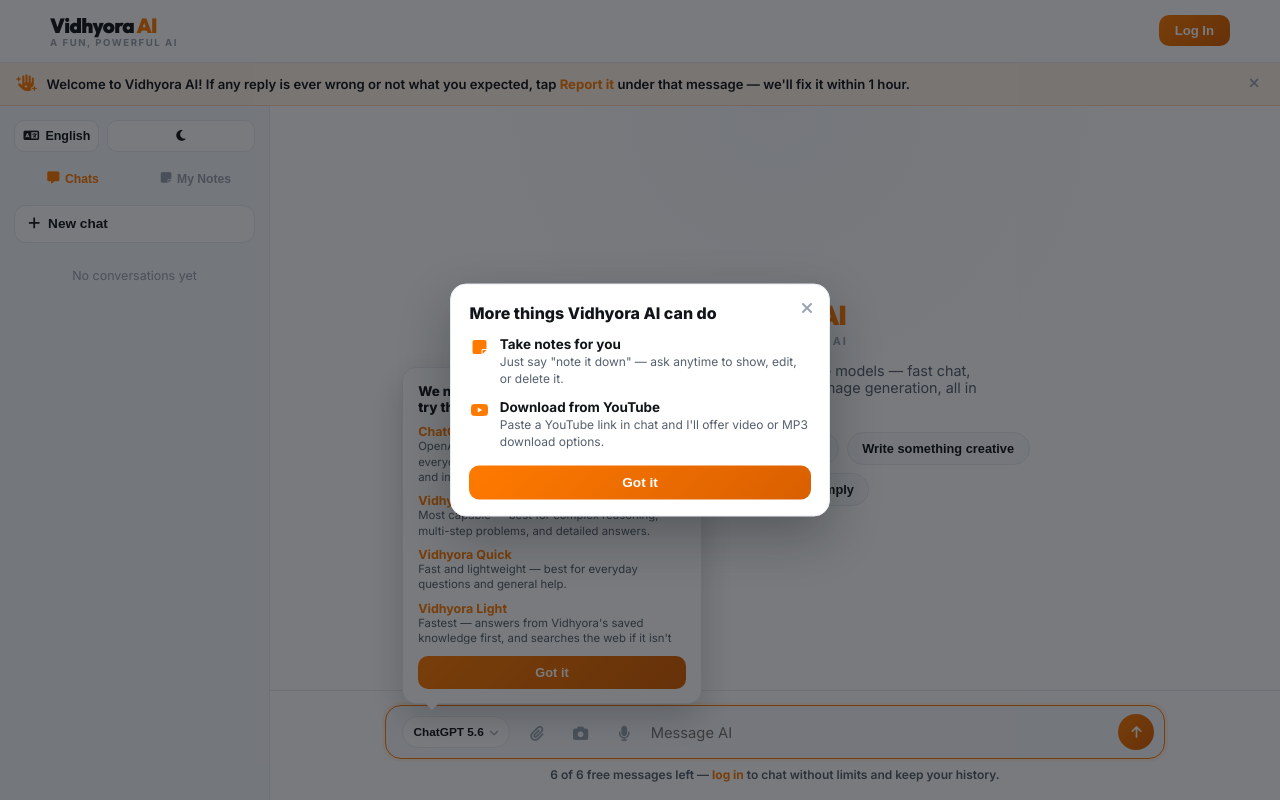
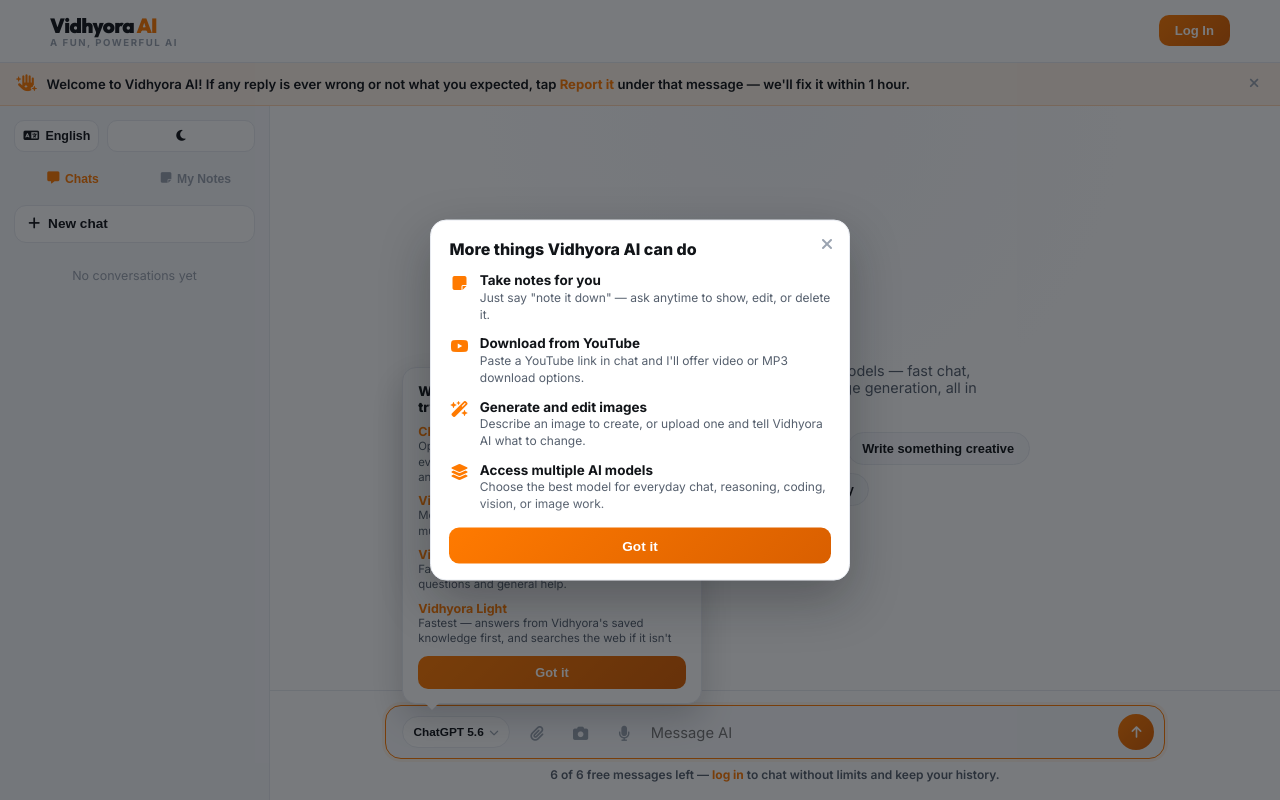
Before and after one commit to vidhyoraai-png/Vidhyora, a Django app: page / in a window 1280 px wide. Run offline with Django 5.2, Linux system fonts and the light colour scheme; data comes from the database, SQL or seed files in the repository; data that the repository does not hold is empty; some libraries are stand-ins or nearby versions.

Commit message:
Complete merge with remote main

```diff
--- a/myapp/templates/ai.html
+++ b/myapp/templates/ai.html
@@ -141,7 +141,7 @@ header{background:var(--header-bg);backdrop-filter:blur(8px);border-bottom:1px s
 /* ---- one-time "what Vidhyora AI can do" features modal ---- */
 .feature-modal-backdrop{position:fixed;inset:0;background:rgba(10,13,19,.55);z-index:48}
 .feature-modal-backdrop:not([hidden]){display:block}
-.feature-modal{position:fixed;top:50%;left:50%;transform:translate(-50%,-50%);width:min(380px,90vw);max-height:85vh;overflow-y:auto;background:var(--surface);border:1px solid var(--line);border-radius:16px;box-shadow:0 20px 50px rgba(17,20,24,.3);padding:1.1rem 1.15rem 1rem;z-index:49}
+.feature-modal{position:fixed;top:50%;left:50%;transform:translate(-50%,-50%);width:min(420px,calc(100vw - 24px));max-height:min(620px,calc(100vh - 32px));max-height:min(620px,calc(100dvh - 32px));overflow-y:auto;overscroll-behavior:contain;background:var(--surface);border:1px solid var(--line);border-radius:16px;box-shadow:0 20px 50px rgba(17,20,24,.3);padding:1.1rem 1.15rem 1rem;z-index:49}
 .feature-modal:not([hidden]){display:block}
 .feature-modal-close{position:absolute;top:.6rem;right:.65rem;border:none;background:none;color:#9aa3b0;cursor:pointer;font-size:1rem;padding:.35rem}
 .feature-modal-close:hover{color:var(--red)}
@@ -151,7 +151,7 @@ header{background:var(--header-bg);backdrop-filter:blur(8px);border-bottom:1px s
 .feature-modal-icon{font-size:1rem;color:var(--red);flex-shrink:0;margin-top:.15rem;width:20px;text-align:center}
 .feature-modal-item-label{display:block;font-size:.84rem;font-weight:700;color:var(--head)}
 .feature-modal-item-desc{display:block;font-size:.75rem;color:var(--text);line-height:1.4;margin-top:.1rem}
-.feature-modal-btn{width:100%;border:none;background:linear-gradient(135deg,var(--red),var(--red-dark));color:#fff;font-weight:700;font-size:.85rem;padding:.6rem;border-radius:10px;cursor:pointer}
+.feature-modal-btn{position:sticky;bottom:0;width:100%;border:none;background:linear-gradient(135deg,var(--red),var(--red-dark));color:#fff;font-weight:700;font-size:.85rem;padding:.65rem;border-radius:10px;cursor:pointer;box-shadow:0 -8px 18px var(--surface)}
 @media (max-width:480px){
   .install-banner{padding:.5rem .7rem;font-size:.76rem}
   .install-banner-text{font-size:.76rem}
@@ -467,8 +467,8 @@ footer{flex:none;border-top:1px solid var(--line);background:var(--surface);padd
 .model-intro-item-desc{display:block;font-size:.71rem;color:var(--text);line-height:1.35}
 .model-intro-btn{width:100%;border:none;background:linear-gradient(135deg,var(--red),var(--red-dark));color:#fff;font-weight:700;font-size:.8rem;padding:.55rem;border-radius:10px;cursor:pointer}
 @media (max-width:480px){
-  .model-intro-popup{left:auto;right:0;width:min(280px,80vw)}
-  .model-intro-popup::after{left:auto;right:22px}
+  .model-intro-popup{position:fixed;top:50%;left:12px;right:12px;bottom:auto;transform:translateY(-50%);width:auto;max-height:calc(100vh - 24px);max-height:calc(100dvh - 24px);overflow-y:auto;overscroll-behavior:contain}
+  .model-intro-popup::after{display:none}
 }
 
 /* ---- GitHub mode (logged-in users) ---- */
@@ -625,7 +625,7 @@ footer{flex:none;border-top:1px solid var(--line);background:var(--surface);padd
   .model-picker-caret{font-size:.55rem}
   /* anchored left, not right — the button sits at the left edge of the
      composer, so the dropdown must grow rightward to stay on-screen */
-  .model-dropdown{left:0;right:auto;min-width:210px}
+  .model-dropdown{position:fixed;top:50%;left:12px;right:12px;bottom:auto;transform:translateY(-50%);width:auto;min-width:0;max-height:calc(100vh - 24px);max-height:calc(100dvh - 24px);overscroll-behavior:contain;z-index:47}
   .input-wrap{gap:.3rem}
   .mic-btn,.github-btn{width:30px;height:30px;font-size:.85rem}
   /* a lower cap than desktop's 140px — on a short phone screen, letting the
@@ -738,6 +738,20 @@ footer{flex:none;border-top:1px solid var(--line);background:var(--surface);padd
       <div>
         <span class="feature-modal-item-label">Download from YouTube</span>
         <span class="feature-modal-item-desc">Paste a YouTube link in chat and I'll offer video or MP3 download options.</span>
+      </div>
+    </div>
+    <div class="feature-modal-item">
+      <i class="fas fa-wand-magic-sparkles feature-modal-icon"></i>
+      <div>
+        <span class="feature-modal-item-label">Generate and edit images</span>
+        <span class="feature-modal-item-desc">Describe an image to create, or upload one and tell Vidhyora AI what to change.</span>
+      </div>
+    </div>
+    <div class="feature-modal-item">
+      <i class="fas fa-layer-group feature-modal-icon"></i>
+      <div>
+        <span class="feature-modal-item-label">Access multiple AI models</span>
+        <span class="feature-modal-item-desc">Choose the best model for everyday chat, reasoning, coding, vision, or image work.</span>
       </div>
     </div>
   </div>
@@ -2397,6 +2411,20 @@ footer{flex:none;border-top:1px solid var(--line);background:var(--surface);padd
       modal.hidden = true;
       backdrop.hidden = true;
       localStorage.setItem(STORAGE_KEY, '1');
+
+      // The model introduction opens slightly earlier than this modal. It
+      // must not remain behind the backdrop and reappear after this dialog
+      // closes. Also close the real dropdown in case it was already open.
+      var modelIntro = document.getElementById('modelIntroPopup');
+      var modelDropdown = document.getElementById('modelDropdown');
+      var modelButton = document.getElementById('modelPickerBtn');
+      if (modelIntro) modelIntro.hidden = true;
+      if (modelDropdown) modelDropdown.hidden = true;
+      if (modelButton) {
+        modelButton.classList.remove('open');
+        modelButton.setAttribute('aria-expanded', 'false');
+      }
+      localStorage.setItem('ai_model_intro_seen', '1');
     }
     setTimeout(function(){ modal.hidden = false; backdrop.hidden = false; }, 2000);
     if (closeBtn) closeBtn.addEventListener('click', dismiss);
```
Also changed, not shown: myapp/tests.py (+8 -0 lines).
